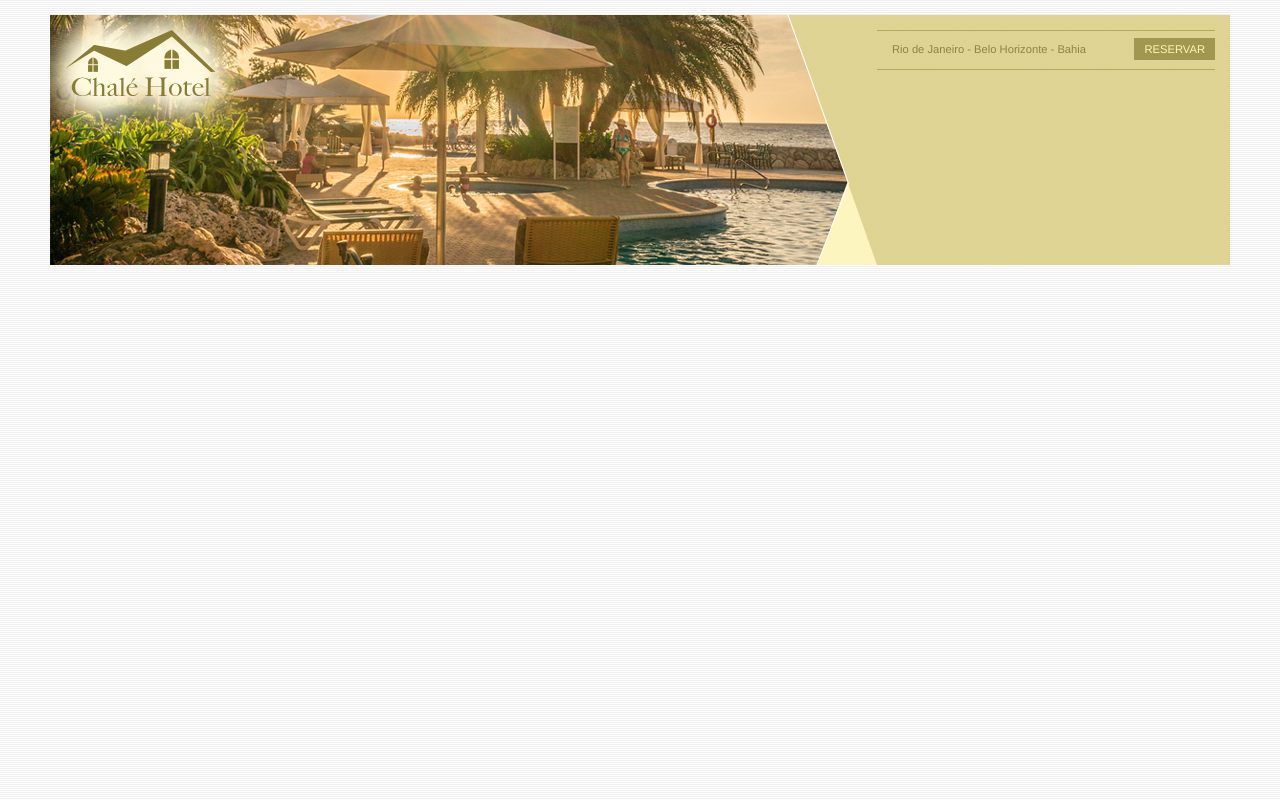
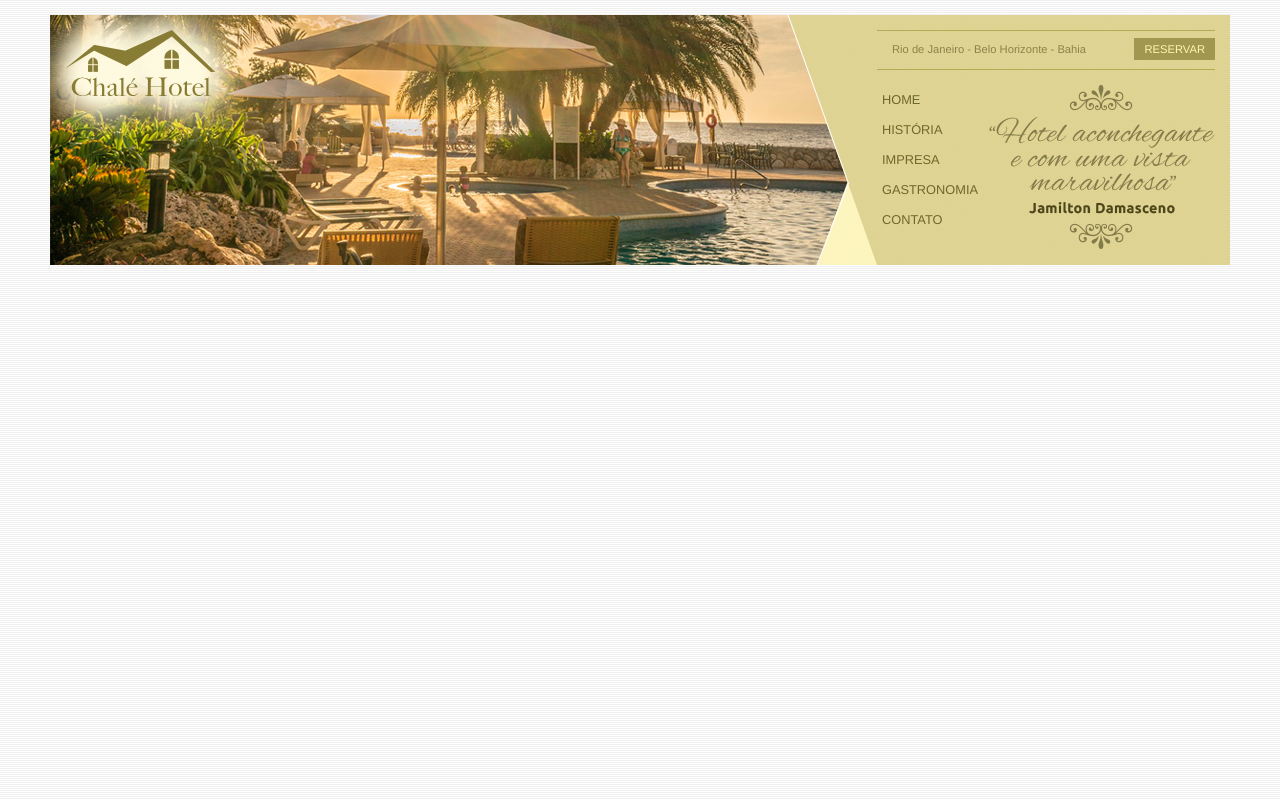
Before and after one commit to Danzix4/chaleHotel, a plain HTML site: page index.html in a window 1280 px wide. Drawn offline with Linux system fonts and the light colour scheme.

Commit message:
cabeçalho finalizado

```diff
--- a/css/estilo.css
+++ b/css/estilo.css
@@ -10,6 +10,9 @@ body{
 }
 a{
     text-decoration: none;
+}
+ul{
+    list-style: none;
 }
 #container{
     background: #ede9cc;
@@ -76,3 +79,24 @@ a.reserva{
     padding: 5px 10px;
     float: right;
 }
+#menu{
+    margin-top: 15px;
+}
+ul#navegacao{
+    float: left;
+}
+ul#navegacao a{
+    text-transform: uppercase;
+    font-size: 0.8em;
+    padding: 5px;
+    color: #6e672c;
+    line-height: 30px;
+}
+ul#navegacao a:hover{
+    background: #fdf6be;
+}
+.depoimento{
+    width: 226px;
+    height: 164px;
+    float: right;
+}
--- a/index.html
+++ b/index.html
@@ -17,14 +17,28 @@
             </div>
             <div id="area-menu">
                 <div id="conteudo-menu">
+
                     <div id="menu-locais">
                         <span class="locais">
-                            Rio de Janeiro  -  Belo Horizonte  -  Bahia
+                            Rio de Janeiro - Belo Horizonte - Bahia
                         </span>
                         <a class="reserva" href="#">reservar</a>
                         <div style="clear: both;"></div>
                     </div>
+
+                    <div id="menu">
+                        <ul id="navegacao">
+                            <li><a href="#">Home</a></li>
+                            <li><a href="#">História</a></li>
+                            <li><a href="#">Impresa</a></li>
+                            <li><a href="#">Gastronomia</a></li>
+                            <li><a href="#">Contato</a></li>
+                        </ul>
+
+                        <img class="depoimento" src="img/depoimento.png" alt="depoimento">
+                    </div>
                 </div>
+
             </div>
         </div>
         <!--fim do topo-->
```
